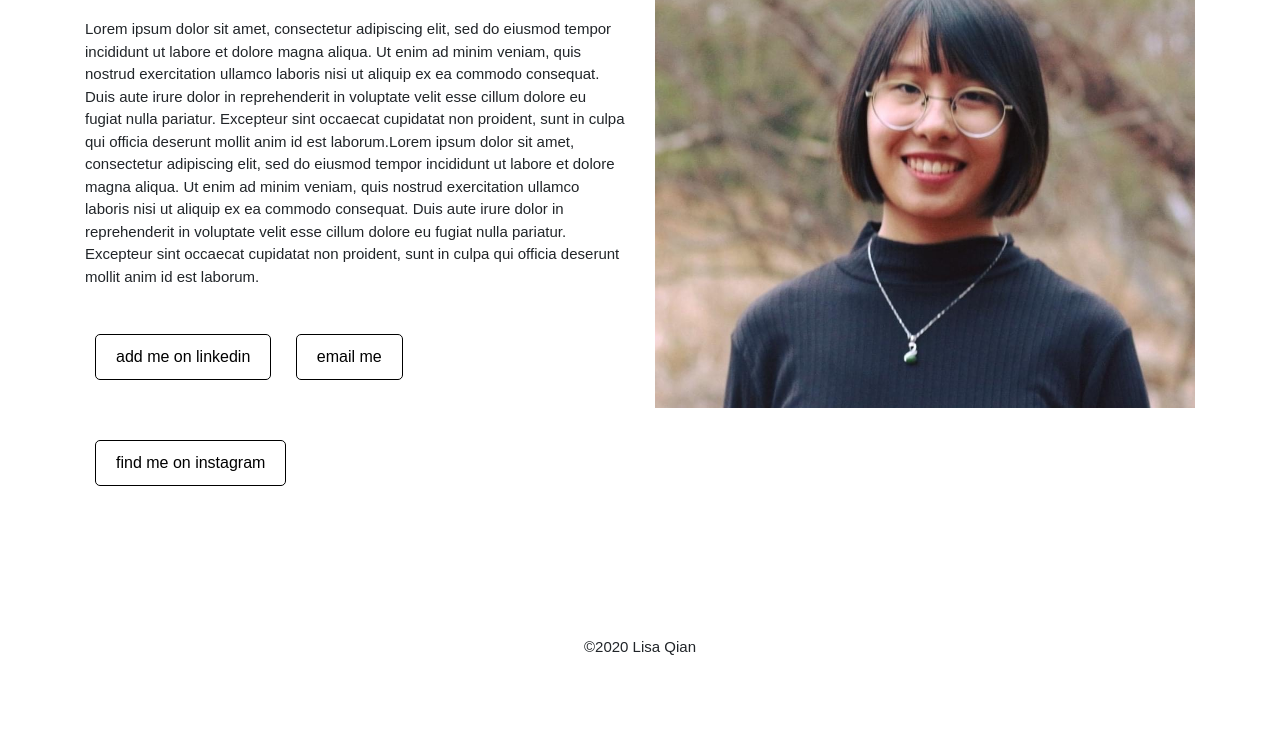
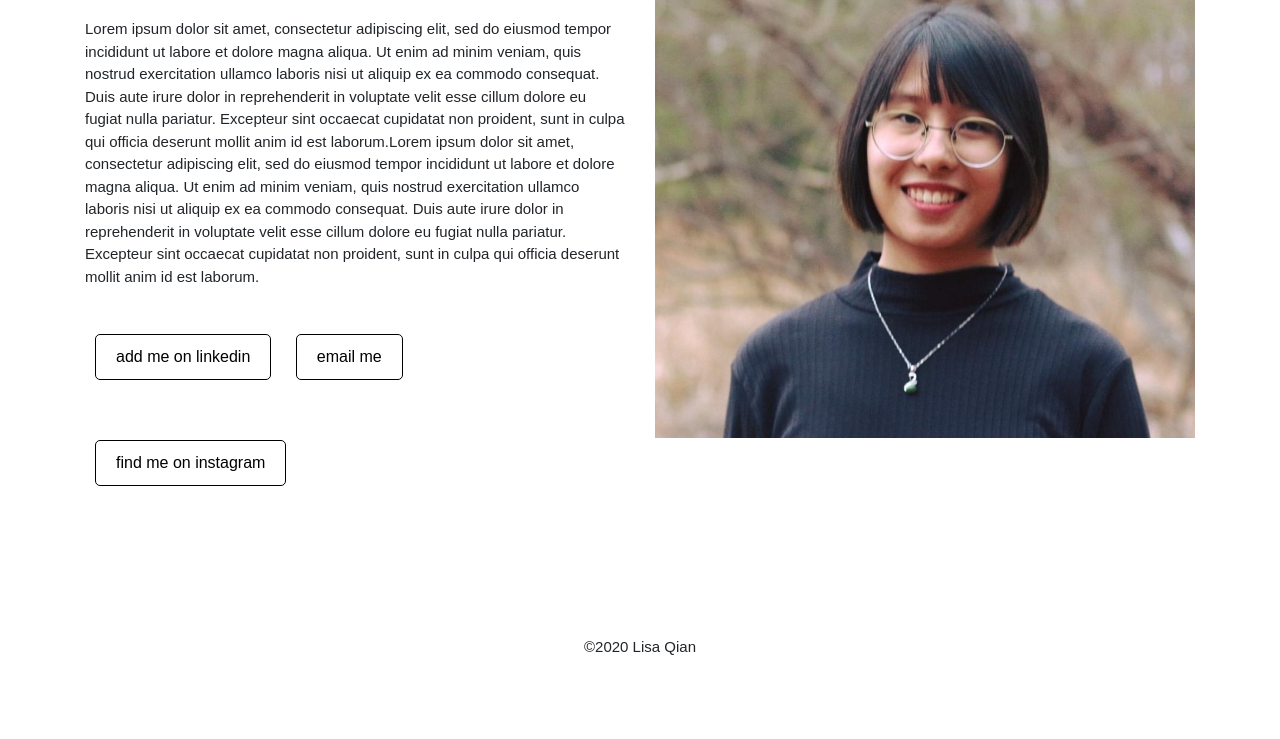
Before and after one commit to lyq2/lisaqian, a plain HTML site: page about.html in a window 1280 px wide. Shown: the part 212-951 px from the top of the page. Drawn offline with nearby package versions, Linux system fonts and the light colour scheme; a web font is replaced by a local one.

Commit message:
Update about.css

```diff
--- a/css/about.css
+++ b/css/about.css
@@ -21,7 +21,7 @@
 img{
 	max-width: 100%;
 	max-height: 100%;
-	margin-bottom: 30px;
+	margin-top: 30px;
 }
 figcaption{
 	font-size: 10px;
```
